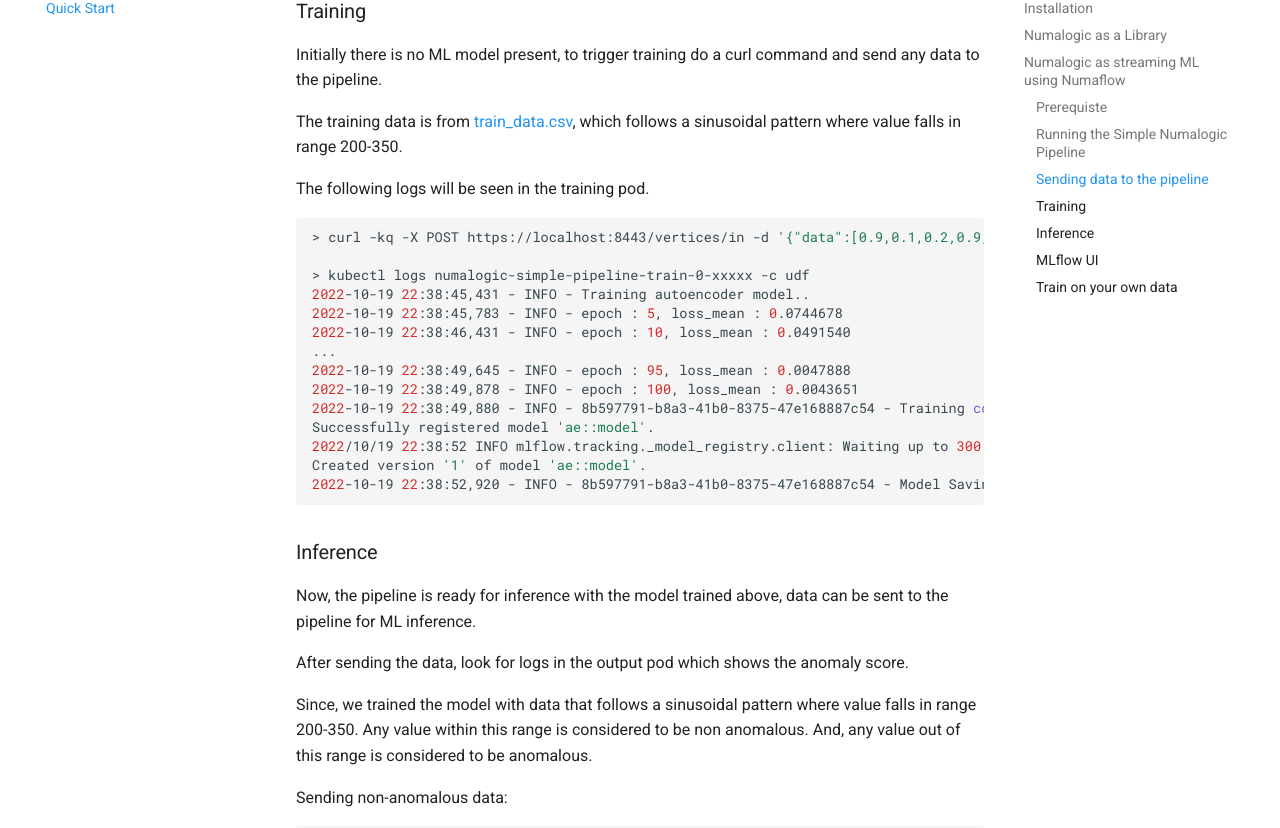
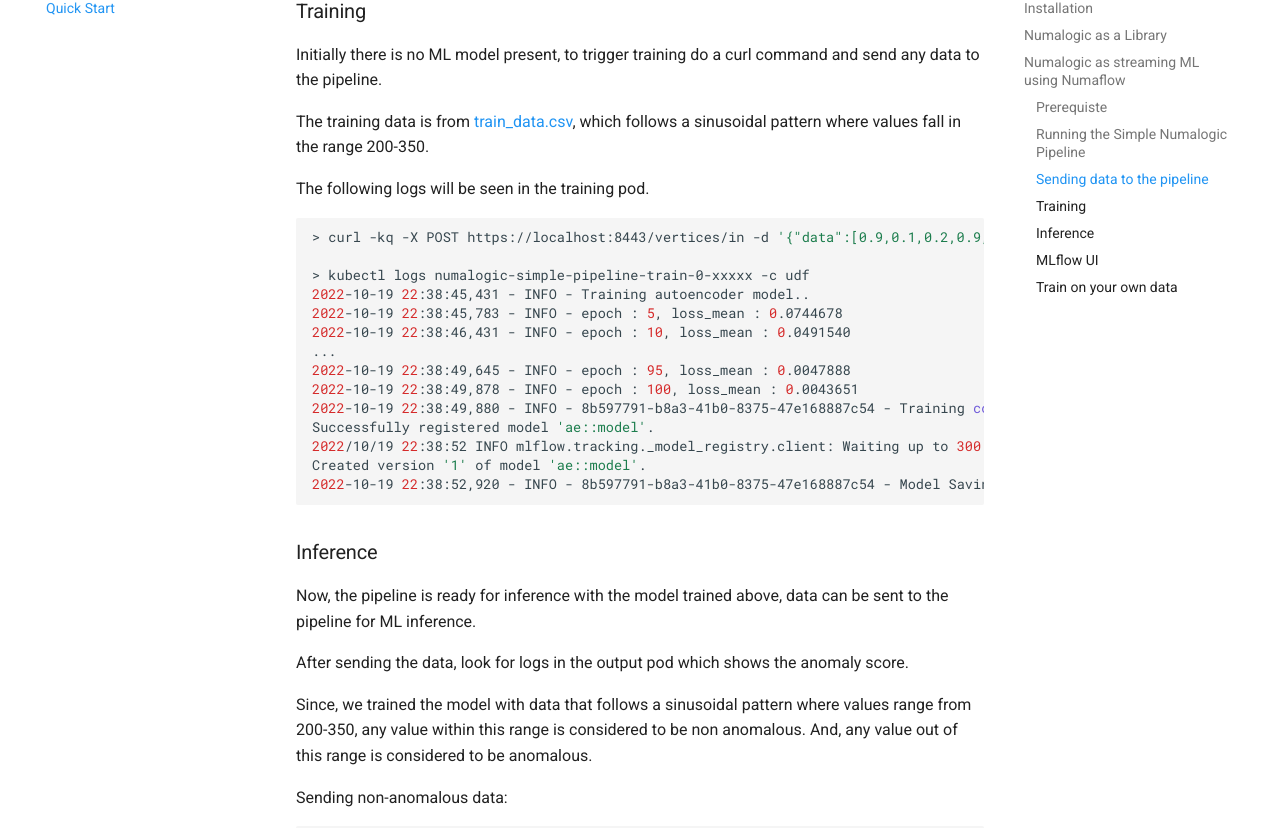
Before and after one commit to numaproj/numalogic, an MkDocs documentation site: the page built from docs/quick-start.md, in a window 1280 px wide and 1400 px high, scrolled down 2676 px. Shown: the part 148-976 px from the top of the window. Built offline with MkDocs 1.6.1 and Material for MkDocs 9.7.7, drawn with Linux system fonts in a browser that asks for light colours; comment, search, counter and statistics services are not loaded.

Commit message:
fix: based on review comments
Signed-off-by: nkoppisetty <nandita.iitkgp@gmail.com>

````diff
--- a/docs/quick-start.md
+++ b/docs/quick-start.md
@@ -116,7 +116,7 @@
 
 Initially there is no ML model present, to trigger training do a curl command and send any data to the pipeline.
 
-The training data is from [train_data.csv](), which follows a sinusoidal pattern where value falls in range 200-350.
+The training data is from [train_data.csv](https://github.com/numaproj/numalogic/tree/main/examples), which follows a sinusoidal pattern where values fall in the range 200-350.
 
 The following logs will be seen in the training pod.
 
@@ -143,7 +143,7 @@
 
 After sending the data, look for logs in the output pod which shows the anomaly score.
 
-Since, we trained the model with data that follows a sinusoidal pattern where value falls in range 200-350. Any value within this range is considered to be non anomalous. And, any value out of this range is considered to be anomalous.
+Since, we trained the model with data that follows a sinusoidal pattern where values range from 200-350, any value within this range is considered to be non anomalous. And, any value out of this range is considered to be anomalous.
 
 Sending non-anomalous data:
 ```
````
